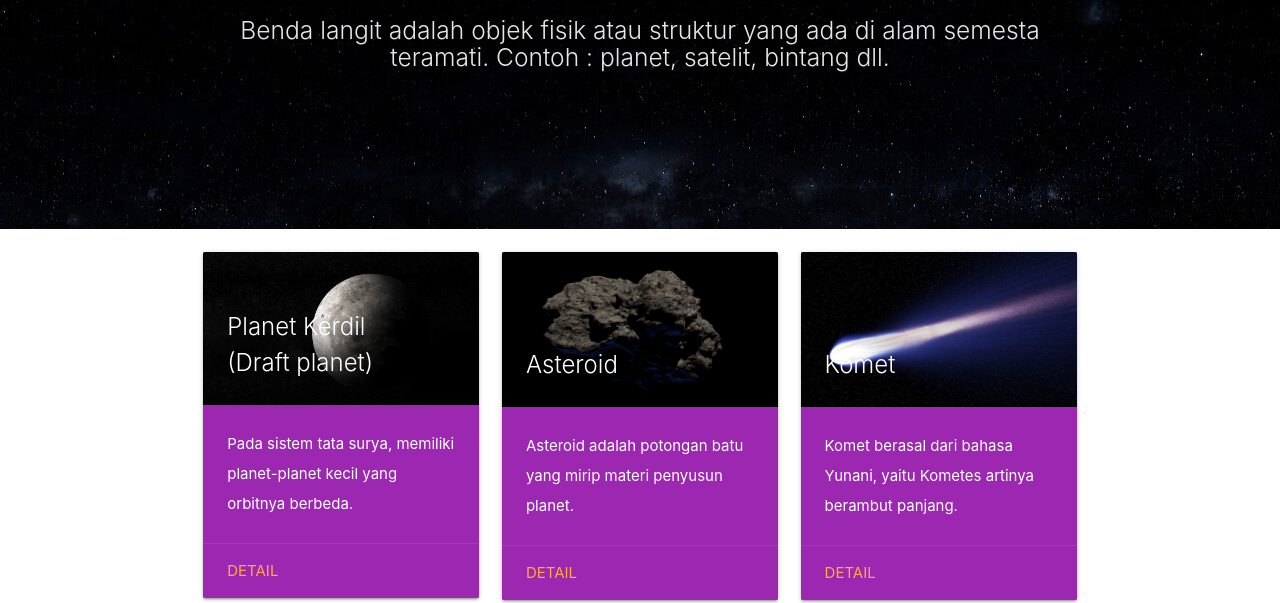
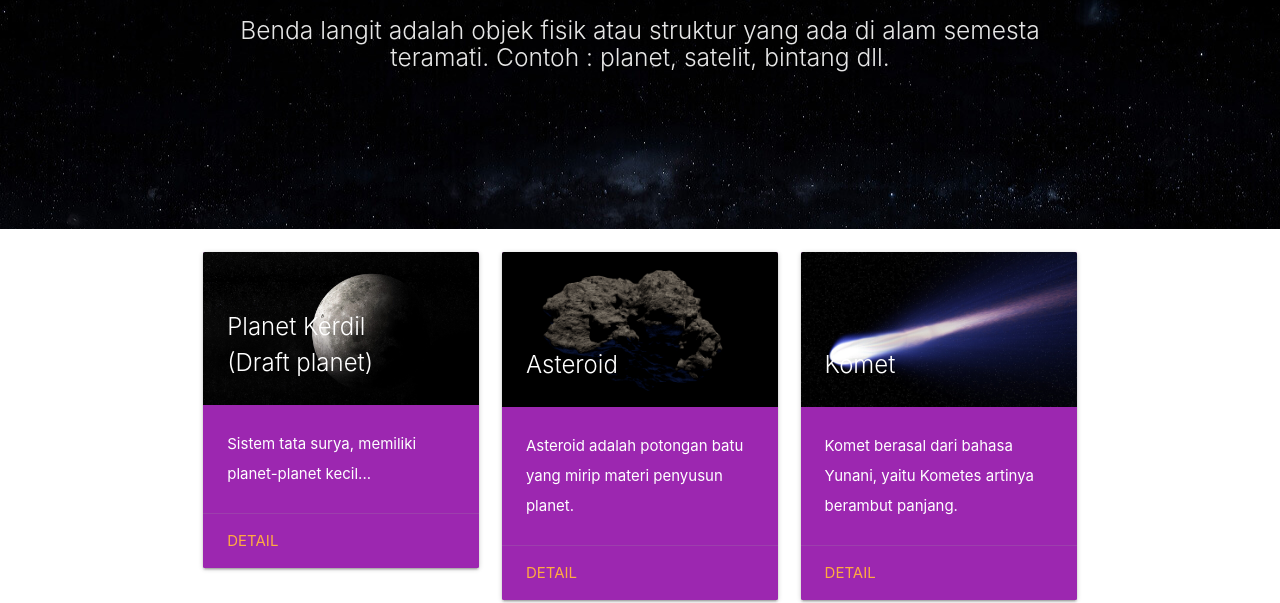
Before and after one commit to abbadilah/abbadilah.github.io, a plain HTML site: page comp/blangit.html in a window 1280 px wide. Shown: the part 215-818 px from the top of the page. Drawn offline with Linux system fonts and the light colour scheme.

Commit message:
Update blangit.html

```diff
--- a/comp/blangit.html
+++ b/comp/blangit.html
@@ -60,7 +60,7 @@
       <span class="card-title">Planet Kerdil<br>(Draft planet)</span>
     </div>
         <div class="card-content white-text">
-          <p>Pada sistem tata surya, memiliki planet-planet kecil yang orbitnya berbeda.</p>
+          <p>Sistem tata surya, memiliki planet-planet kecil...</p>
         </div>
         <div class="card-action">
           <a href="/materi/pluto.html">Detail</a>
```
